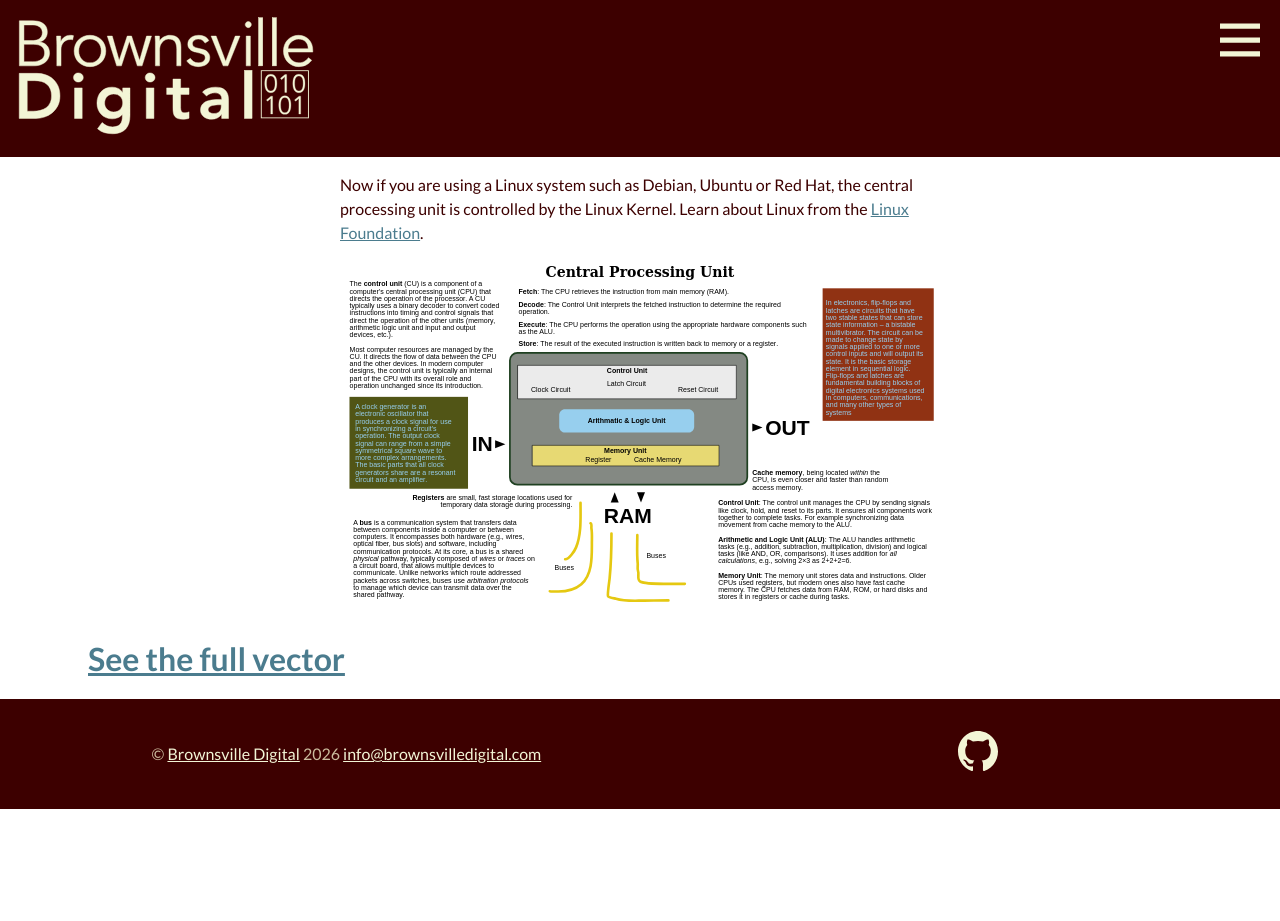
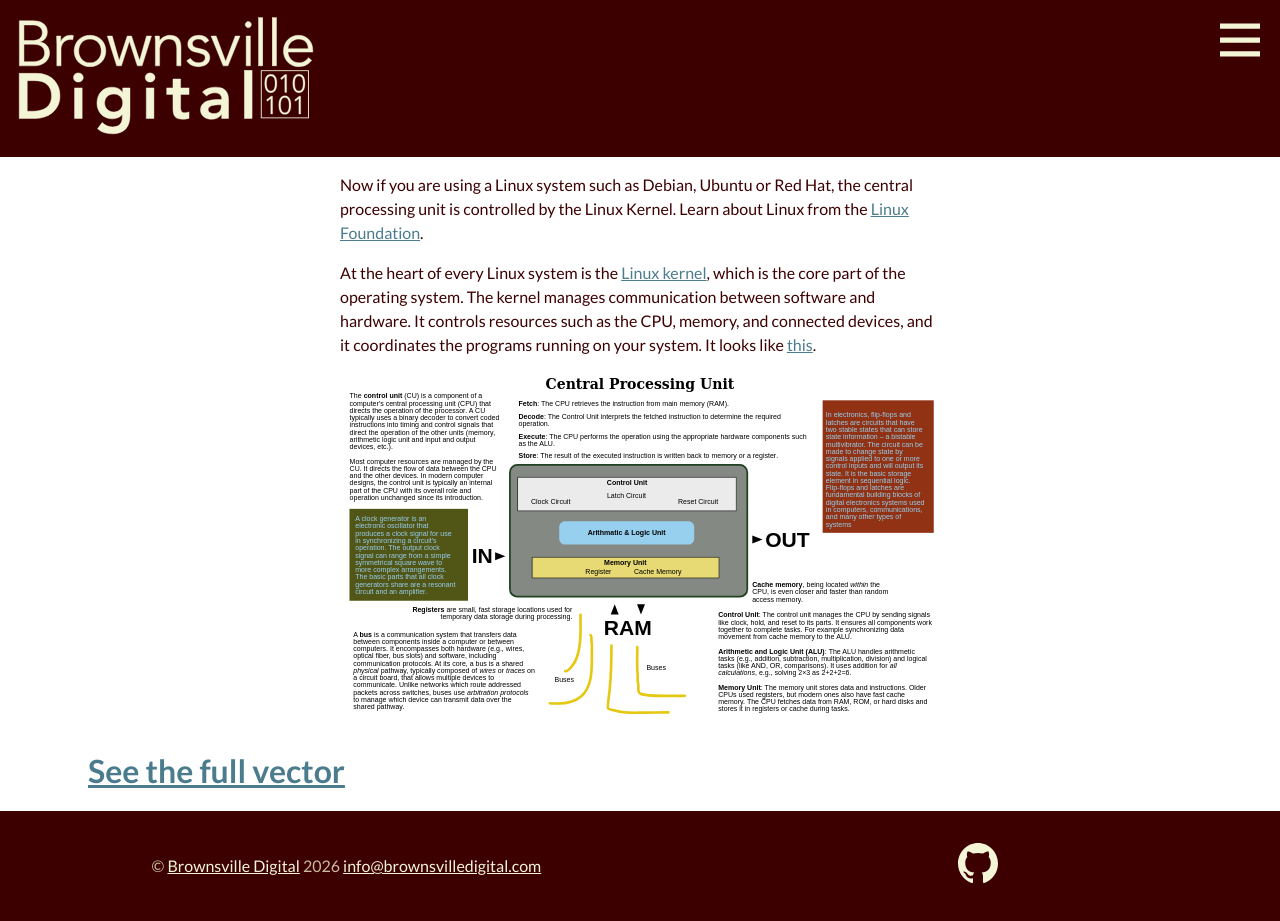
Before and after one commit to Brownsville-Digital/website, a Jekyll site: the page built from _posts/2026-07-22-central-processing-unit.md, in a window 1280 px wide. Built offline with Jekyll 4.4.1, drawn with Linux system fonts in a browser that asks for light colours; before the commit the page ends 900 px from its top, so only the background shows below that.

Commit message:
Link to Linux Kernel repo.

```diff
--- a/_posts/2026-07-22-central-processing-unit.md
+++ b/_posts/2026-07-22-central-processing-unit.md
@@ -11,6 +11,8 @@ categories:
 
 Now if you are using a Linux system such as Debian, Ubuntu or Red Hat, the central processing unit is controlled by the Linux Kernel. Learn about Linux from the [Linux Foundation](https://trainingportal.linuxfoundation.org/courses/introduction-to-linux-lfs101).
 
-![Power and cooling](/images/posts/CPU.svg)
+> At the heart of every Linux system is the [Linux kernel](https://git.kernel.org/), which is the core part of the operating system. The kernel manages communication between software and hardware. It controls resources such as the CPU, memory, and connected devices, and it coordinates the programs running on your system. It looks like  [this](https://git.kernel.org/pub/scm/linux/kernel/git/torvalds/linux.git/tree/?id=v7.2-rc4).
+
+![Central Processing Unit](/images/posts/CPU.svg)
 
 ## [See the full vector](/images/posts/CPU.svg)
```
